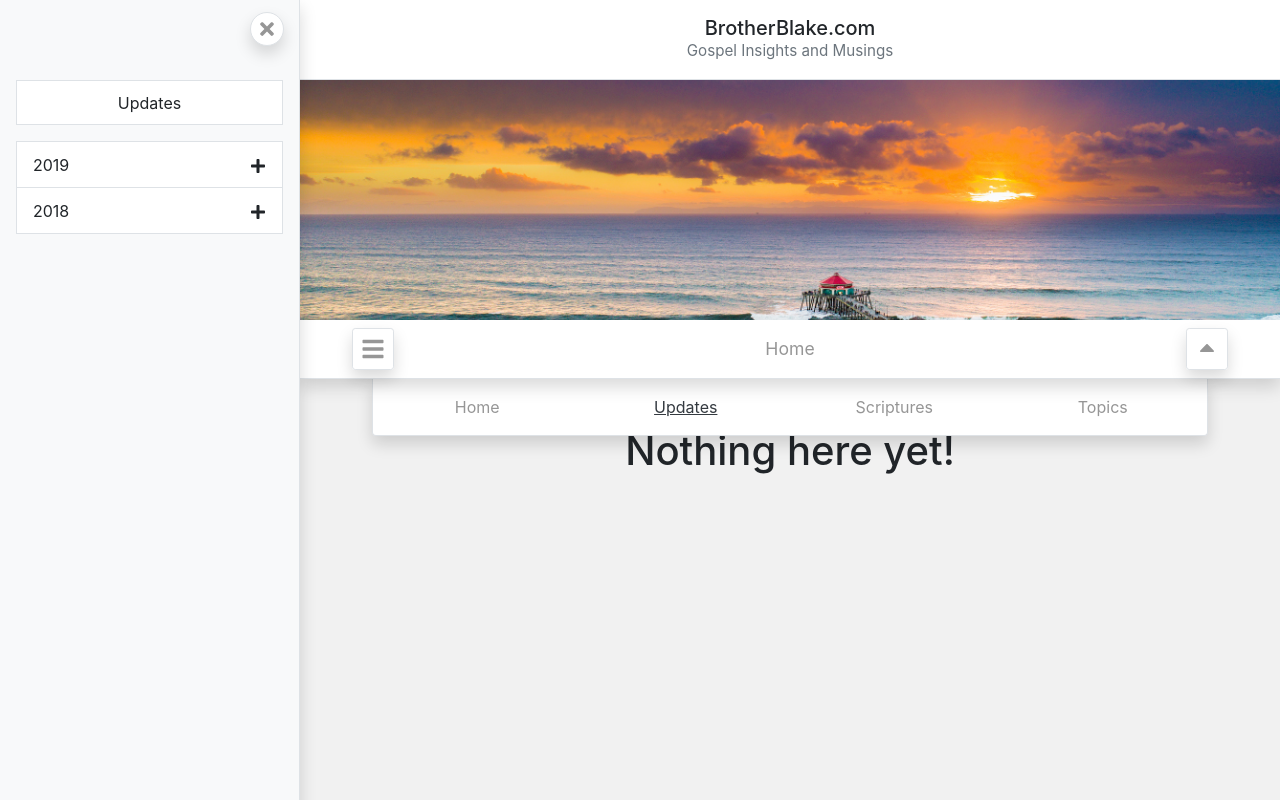
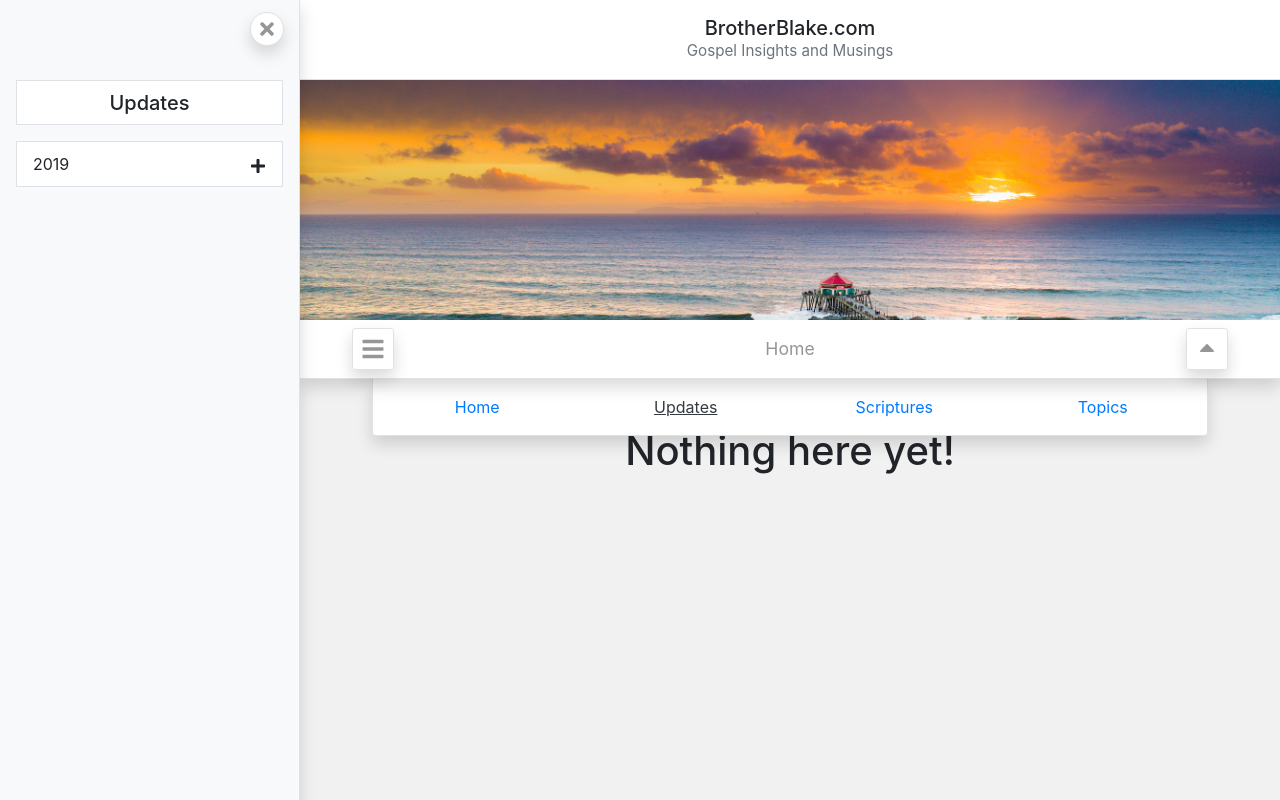
Before and after one commit to blakelmason/brotherblake.com, a React (Create React App) app in the folder client/: page /updates in a window 1280 px wide. Both pictures are taken after a click on the button 1207 px from the left and 348 px from the top of the page. Built offline with nearby package versions, Linux system fonts and the light colour scheme.

Commit message:
Sidebar dropdowns.

```diff
--- a/client/src/App.js
+++ b/client/src/App.js
@@ -47,9 +47,9 @@ class App extends Component {
             />
             <Switch>
               <Route path="/" exact component={Home} />
-              <Route path="/updates" component={Updates} />
-              <Route path="/scriptures" component={Scriptures} />
-              <Route path="/topics" component={Topics} />
+              <Route path="/updates" exact component={Updates} />
+              <Route path="/scriptures" exact component={Scriptures} />
+              <Route path="/topics" exact component={Topics} />
             </Switch>
           </div>
         </div>
--- a/client/src/App.scss
+++ b/client/src/App.scss
@@ -16,6 +16,10 @@ body {
   &:focus {
     text-decoration: underline;
   }
+}
+
+.pl-32 {
+  padding-left: 32px;
 }
 
 .article > p, h2 {
--- a/client/src/components/NavItem.js
+++ b/client/src/components/NavItem.js
@@ -1,10 +1,10 @@
 /** @jsx jsx */
+import { jsx } from '@emotion/core'
 import { useContext } from 'react'
-import { jsx } from '@emotion/core'
 import { NavHashLink as NavLink } from 'react-router-hash-link';
 import { AppContext } from '../Context'
 
-const NavItem = ({ display, to, exact }) => {
+const NavItem = ({ display, to, exact, className, style }) => {
   const context = useContext(AppContext);
   function home() {
     window.scrollTo(0, 0)
@@ -19,13 +19,14 @@ const NavItem = ({ display, to, exact }) => {
       }}
       exact={exact}
       to={to}
-      className="nav-link w-100 text-center text-grey"
-      activeClassName="active disabled text-dark"
       css={{
         '&:hover': {
           color: 'black'
         }
       }}
+      className={`nav-link w-100 h-100 ${className}`}
+      style={style}
+      activeClassName="active disabled text-dark"
     >{display}</NavLink>
   );
 }
--- a/client/src/components/Navbar/Navbar.js
+++ b/client/src/components/Navbar/Navbar.js
@@ -18,7 +18,7 @@ const Navbar = ({ sidebar, title }) => {
   return (
     <div className="sticky-top">
       <div className="shadow bg-white border-bottom py-1 px-md-4 px-lg-5 position-relative">
-        <div style={{ maxWidth: 1300 }} className="m-auto py-lg-1">
+        <div style={{ maxWidth: 1300 }} className="m-auto py-0 py-xl-1">
           <Route
             path="/"
             exact
@@ -27,7 +27,7 @@ const Navbar = ({ sidebar, title }) => {
                 <>
                   {
                     match &&
-                    <div style={{ display: 'grid', gridTemplateColumns: 'repeat(4, 1fr)' }} className="px-2 px-md-1">
+                    <div style={{ display: 'grid', gridTemplateColumns: 'repeat(4, 1fr)' }} className="px-2 px-md-1 text-center">
                       <NavItem display="Home" to="/" />
                       <NavItem display="Updates" to="/updates" />
                       <NavItem display="Scriptures" to="/scriptures" />
@@ -97,16 +97,24 @@ const Navbar = ({ sidebar, title }) => {
           <div className="d-flex justify-content-center">
             <div style={{ maxWidth: 1300 }} className="flex-fill">
               <div
-                className="bg-white border-bottom border-right border-left shadow rounded-bottom mx-1 mx-md-3 mx-lg-4 py-1 py-lg-2"
+                className="bg-white border-bottom border-right border-left shadow rounded-bottom mx-1 mx-md-3 mx-lg-4 py-1 py-lg-2 text-center"
                 style={{
                   display: 'grid',
                   gridTemplateColumns: 'repeat(4, 1fr)'
                 }}
               >
-                <NavItem display="Home" to="/" />
-                <NavItem display="Updates" to="/updates" />
-                <NavItem display="Scriptures" to="/scriptures" />
-                <NavItem display="Topics" to="/topics" />
+                <div onClick={toggle}>
+                  <NavItem exact display="Home" to="/" />
+                </div>
+                <div onClick={toggle}>
+                  <NavItem display="Updates" to="/updates" />
+                </div>
+                <div onClick={toggle}>
+                  <NavItem display="Scriptures" to="/scriptures" />
+                </div>
+                <div onClick={toggle}>
+                  <NavItem display="Topics" to="/topics" />
+                </div>
               </div>
             </div>
           </div>
--- a/client/src/components/Scriptures.js
+++ b/client/src/components/Scriptures.js
@@ -4,18 +4,6 @@ const Isaiah = () => {
   return (
     <div className="text-center mt-5">
       <h1>Nothing here yet!</h1>
-      <h1>Nothing here yet!</h1>
-      <h1>Nothing here yet!</h1>
-      <h1>Nothing here yet!</h1>
-      <h1>Nothing here yet!</h1>
-      <h1>Nothing here yet!</h1>
-      <h1>Nothing here yet!</h1>
-      <h1>Nothing here yet!</h1>
-      <h1>Nothing here yet!</h1>
-      <h1>Nothing here yet!</h1>
-      <h1>Nothing here yet!</h1>
-      <h1>Nothing here yet!</h1>
-      <h1>Nothing here yet!</h1>
     </div>
   )
 }
--- a/client/src/components/Sidebar/Dropdown.js
+++ b/client/src/components/Sidebar/Dropdown.js
@@ -1,3 +1,6 @@
+/** @jsx jsx */
+import { jsx } from '@emotion/core';
+// eslint-disable-next-line
 import React, { useState } from 'react';
 import {
   FaMinus
@@ -6,14 +9,22 @@ import {
   Collapse,
 } from 'react-bootstrap';
 
-const Dropdown = ({ value, children }) => {
+const Dropdown = ({ value, children, close }) => {
   const [open, toggle] = useState(false);
+  close && toggle(false);
   return (
     <>
       <div
-        className="bg-white d-flex align-items-center pl-3"
+        className="bg-white d-flex align-items-center pl-3 hover border-bottom"
         style={{ height: 45 }}
         onClick={() => toggle(!open)}
+        css={{
+          cursor: 'pointer',
+          transition: 'background ',
+          '&:hover': {
+            background: '#f0f2f4!important'
+          }
+        }}
       >
         {value}
         <div className="ml-auto mr-3">
@@ -25,7 +36,7 @@ const Dropdown = ({ value, children }) => {
           />
         </div>
       </div>
-      <Collapse in={open}>
+      <Collapse in={open} unmountOnExit>
         <div>
           {children}
         </div>
--- a/client/src/components/Sidebar/Section.js
+++ b/client/src/components/Sidebar/Section.js
@@ -6,7 +6,9 @@ const Section = ({ children }) => {
       className="border d-flex align-items-center justify-content-center bg-white"
       style={{ height: 45 }}
     >
-      {children}
+      <h5 className="m-0">
+        {children}
+      </h5>
     </div>
   )
 };
--- a/client/src/components/Sidebar/Updates.js
+++ b/client/src/components/Sidebar/Updates.js
@@ -1,33 +1,43 @@
+/** @jsx jsx */
+import { jsx } from '@emotion/core';
+// eslint-disable-next-line
 import React from 'react';
 import Section from './Section';
 import Dropdown from './Dropdown';
 import NavItem from '../NavItem';
 
 const Updates = ({ years }) => {
-  console.log(years);
   return (
     <>
       <Section>Updates</Section>
-      <div
-        className="border"
-        style={{
-          display: 'grid',
-          gridGap: 1,
-          background: '#dee2e6'
-        }}
-      >
+      <div className="border-top border-right border-left">
         {
           years.map(year =>
-            <Dropdown value={year.value}>
+            <Dropdown value={year.value} key={year.value}>
               {
                 year.months.map(month =>
-                  <Dropdown value={<div className="pl-2">{month.value}</div>}>
+                  <Dropdown value={<div className="pl-2">{month.value}</div>} key={year.value + month.value}>
                     {
                       month.days.map(day =>
-                        <div className="bg-white border-top d-flex align-items-center" style={{ height: 45 }}>
-                          <div className="mr-auto" style={{ marginLeft: 16 }}>
-                            <NavItem exact to={`/updates/${year.value}/${month.value.toLowerCase()}/${day.value}`} display={`${month.value} ${day.value}`} />
-                          </div>
+                        <div
+                          className="bg-white border-bottom d-flex align-items-center"
+                          style={{ height: 45 }}
+                          key={year.value + month.value + day.value}
+                          css={{
+                            cursor: 'pointer',
+                            transition: 'background ',
+                            '&:hover': {
+                              background: '#f0f2f4!important'
+                            }
+                          }}
+                        >
+                          <NavItem
+                            exact
+                            to={`/updates/${year.value}/${month.value.toLowerCase()}/${day.value}`}
+                            display={`${month.value} ${day.value}`}
+                            className="d-flex align-items-center"
+                            style={{ paddingLeft: 32 }}
+                          />
                         </div>
                       )
                     }
--- a/client/src/tree.js
+++ b/client/src/tree.js
@@ -10,17 +10,6 @@ const tree = {
           ]
         }
       ]
-    },
-    {
-      value: 2018,
-      months: [
-        {
-          value: 'April',
-          days: [
-            { value: 10 }
-          ]
-        }
-      ]
     }
   ],
   scriptures: {},
```
Also changed, not shown: client/src/components/Update.js (deleted, +0 -8 lines).
